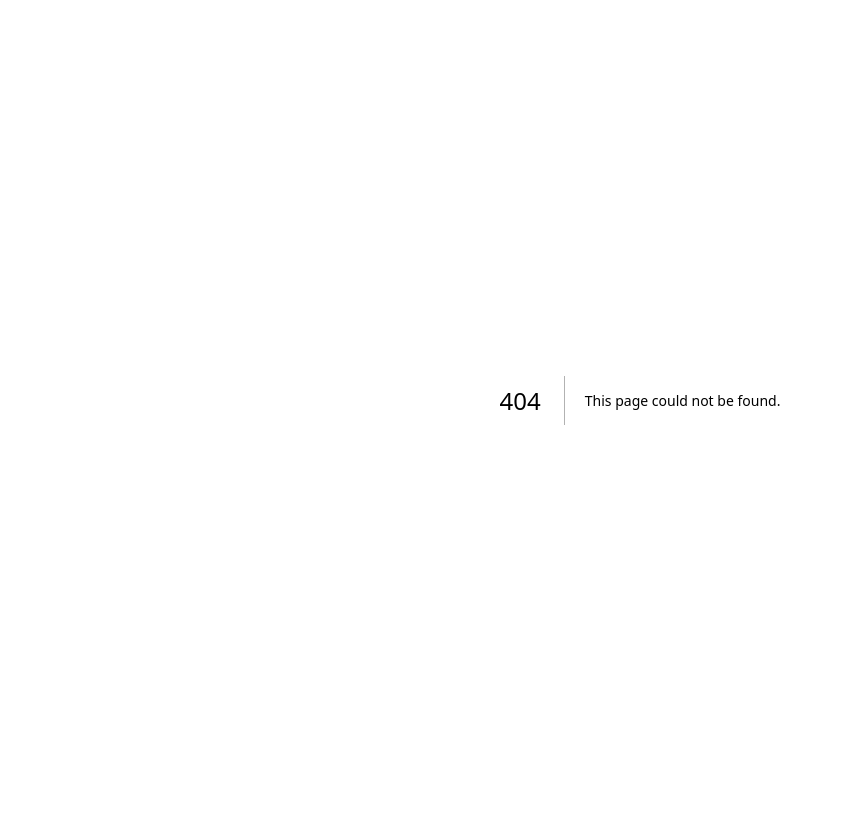
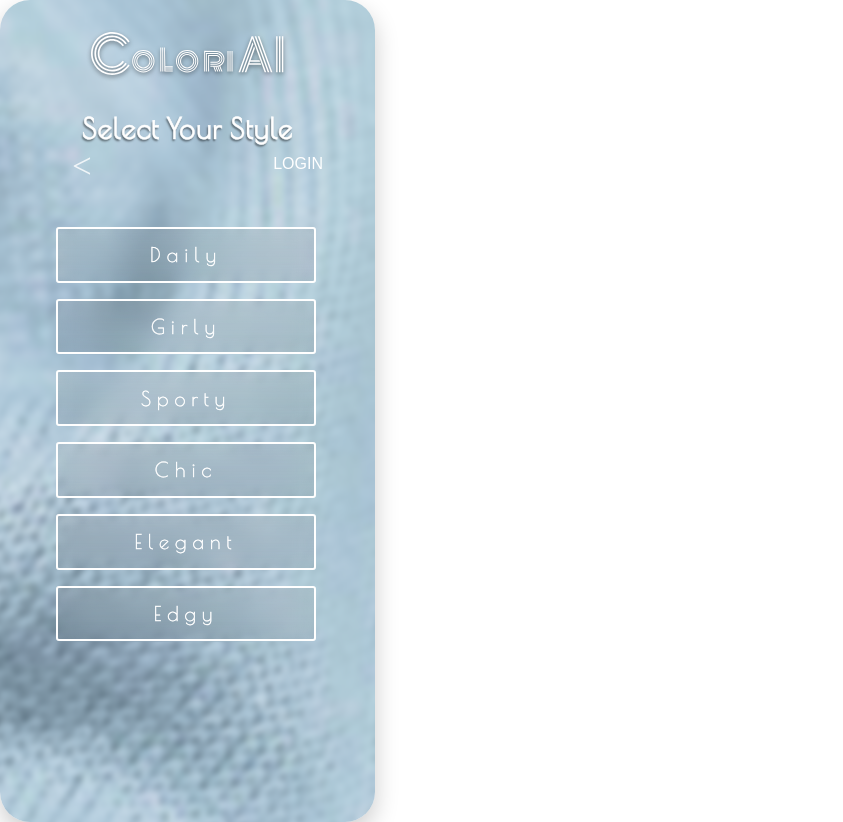
Before and after one commit to Audreycmk/ColoriPRO, a Next.js app: page /style in a window 1280 px wide. Before the commit this address had no page. Shown: the whole page, without its empty margins (0-843 px from the left). Before the commit the page ends 800 px from the top, so only its background shows below. Built offline with nearby package versions, Linux system fonts and the light colour scheme.

Commit message:
my latest fix for vercel

```diff
--- /dev/null
+++ b/src/app/style/page.tsx
@@ -0,0 +1,49 @@
+'use client';
+import styles from './StylePage.module.css';
+import { useRouter } from 'next/navigation';
+
+const styleOptions = [
+  'Daily',
+  'Girly',
+  'Sporty',
+  'Chic',
+  'Elegant',
+  'Edgy'
+];
+
+export default function StylePage() {
+  const router = useRouter();
+
+  const handleStyleClick = (style: string) => {
+    router.push(`/upload?style=${encodeURIComponent(style)}`);
+  };
+
+  return (
+    <div className="mobile-display">
+      <div className={styles.container}>
+        <img src="/ColoriAI.svg" alt="ColoriAI Logo" className={styles.logo} />
+
+        <div className={styles.topBar}>
+          <div className={styles.back} onClick={() => router.push('/age')}>&lt;</div>
+          <button className={styles.login} onClick={() => router.push('/login')}>LOGIN</button>
+        </div>
+
+        <h2 className={styles.heading}>Select Your Style</h2>
+
+        <div className={styles.card}>
+          {styleOptions.map((style) => (
+            <button
+              key={style}
+              className={styles.optionButton}
+              onClick={() => handleStyleClick(style)}
+            >
+              {style}
+            </button>
+          ))}
+        </div>
+
+        <p className={styles.slogan}>Discover your seasonal color match through fashion.</p>
+      </div>
+    </div>
+  );
+}
```
Also changed, not shown: 2 other files (tests, documents, lock files or other folders).
